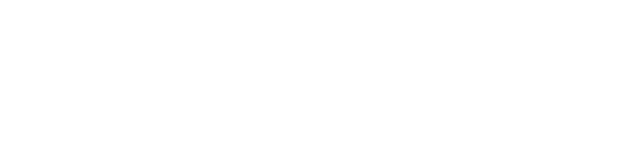
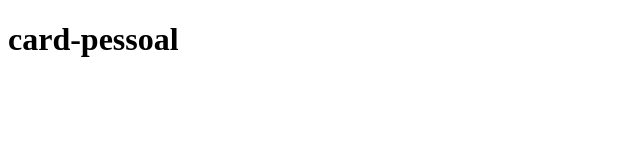
Before and after one commit to PedroRTC/card-pessoal, a plain HTML site: page projeto-card/index.html in a window 1280 px wide. Shown: the whole page, without its empty margins (0-640 px from the left). Drawn offline with Linux system fonts and the light colour scheme.

Commit message:
Update index.html

```diff
--- a/projeto-card/index.html
+++ b/projeto-card/index.html
@@ -7,6 +7,6 @@
     <title>card-pessoal</title>
 </head>
 <body>
-
+      <h1>card-pessoal</h1>
 </body>
 </html>
```
